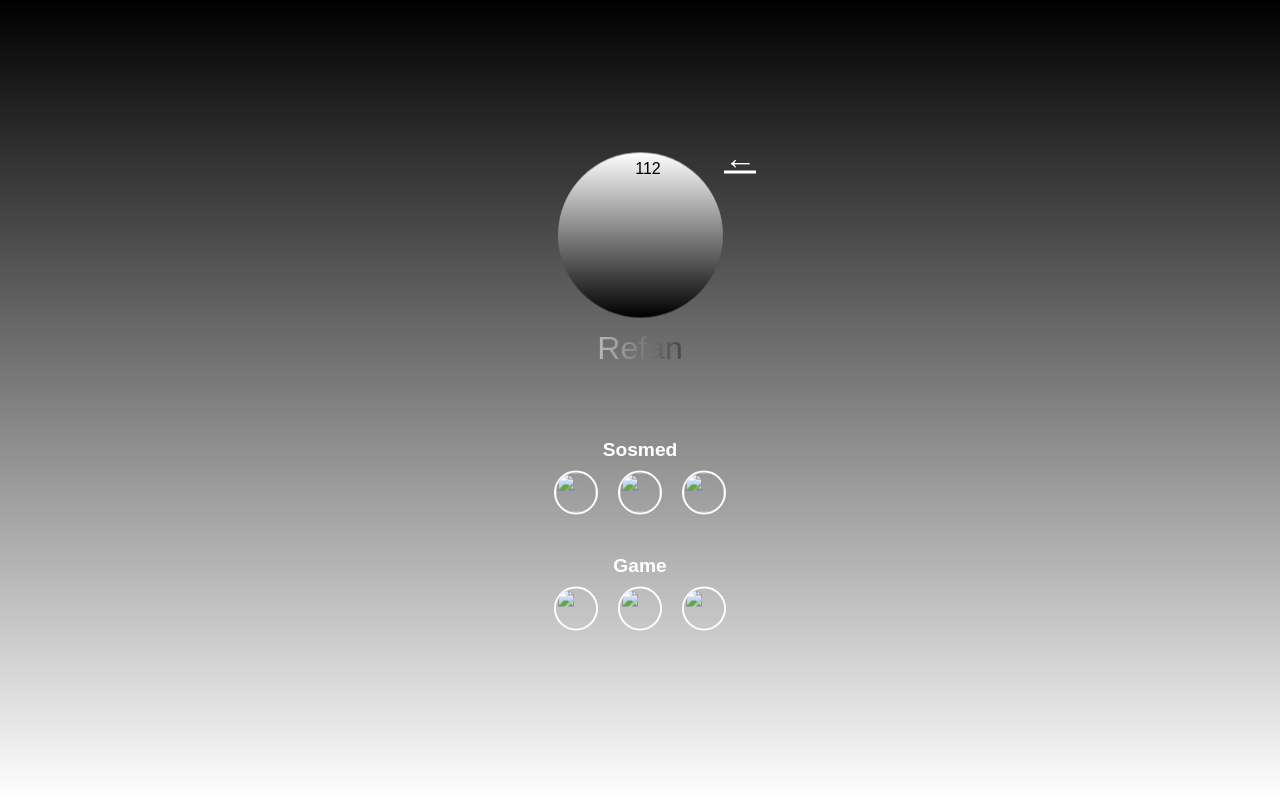
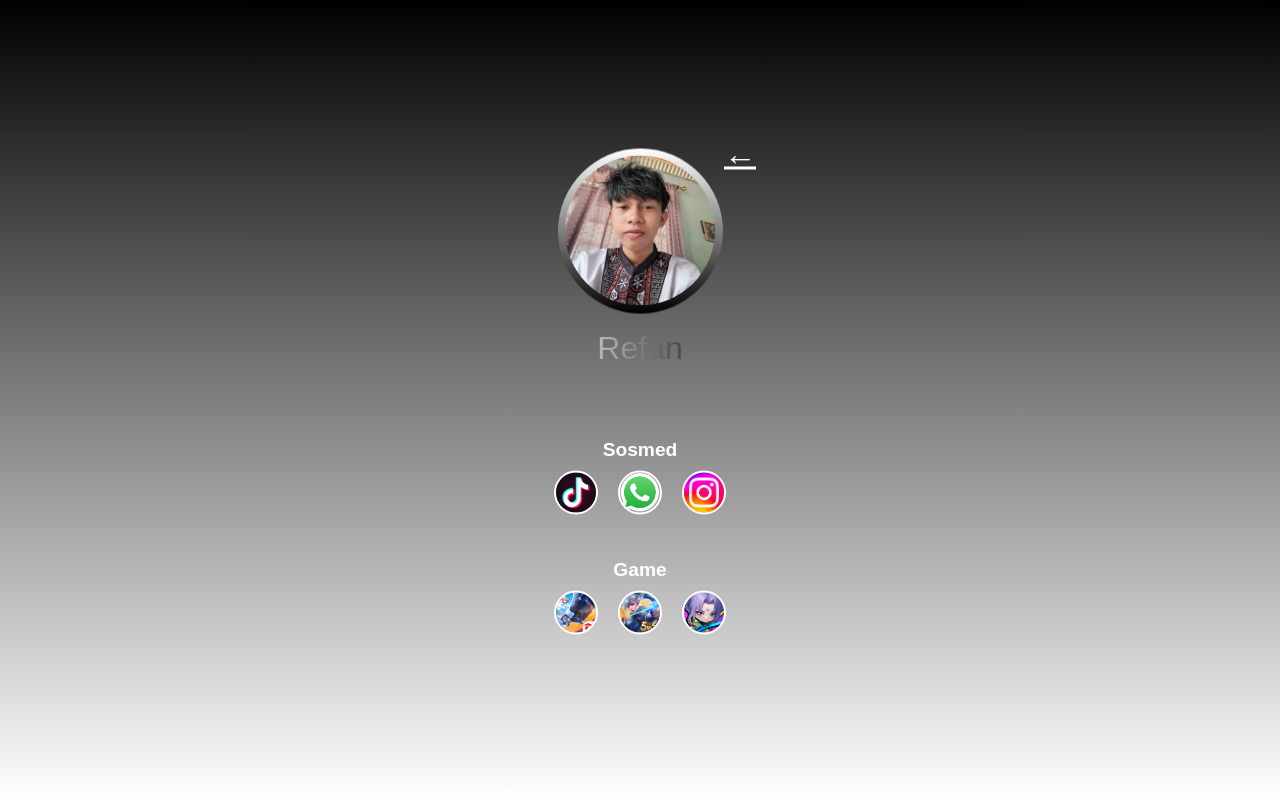
Before and after one commit to karamapanigoro/zero-one, a plain HTML site: page 112.html in a window 1280 px wide. Drawn offline with nearby package versions, Linux system fonts and the light colour scheme; the site is published under a folder, as on GitHub Pages, so addresses that start at the root find nothing.

Commit message:
Update 112.html

```diff
--- a/112.html
+++ b/112.html
@@ -13,14 +13,14 @@
 </head>
 <body>
   <audio id="112" loop>
-    <source src="/112.mp3" type="audio/mpeg">
+    <source src="112.mp3" type="audio/mpeg">
   </audio>
 
   <div class="center-wrapper">
     <a href="index.html" class="close-btn">←</a>
     <div class="profile-wrapper">
       <div class="profile-border"></div>
-      <img src="/112.png" alt="112" class="profile-pic"/>
+      <img src="112.png" alt="112" class="profile-pic"/>
     </div>
     <div class="name" ng-click="showMessage()">Refan</div>
     <div class="typing-message" ng-class="{'show': messageVisible}">BeatriX
@@ -30,21 +30,21 @@
       <div class="section-title">Sosmed</div>
       <div class="socials">
         <a href="https://tiktok.com/@112" target="_blank"><img
-        src="/logoTT.png"></a>
+        src="logoTT.png"></a>
         <a href="https://wa.me/+6285796357122" target="_blank"><img
-        src="/logoWA.png"></a>
+        src="logoWA.png"></a>
         <a href="https://instagram.com/112" target="_blank"><img
-        src="/logoIG.png"></a>
+        src="logoIG.png"></a>
       </div>
 
       <div class="section-title">Game</div>
       <div class="socials">
         <img ng-click="showGameInfo(members[1], 'ff')"
-        src="/logoFF.png">
+        src="logoFF.png">
         <img ng-click="showGameInfo(members[1], 'ml')"
-        src="/logoML.png">
+        src="logoML.png">
         <img ng-click="showGameInfo(members[1], 'mc')"
-        src="/logoMC.png">
+        src="logoMC.png">
       </div>
     </div>
   </div>
```
